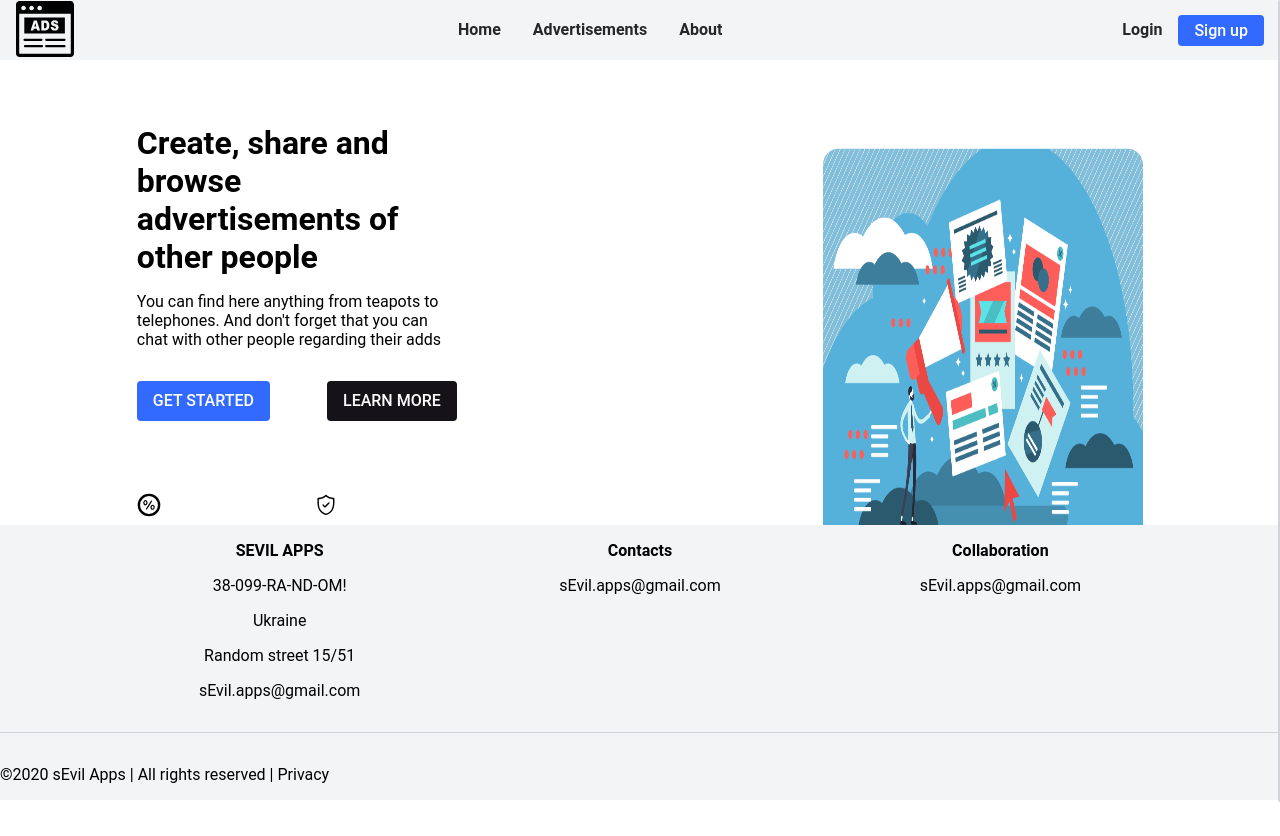
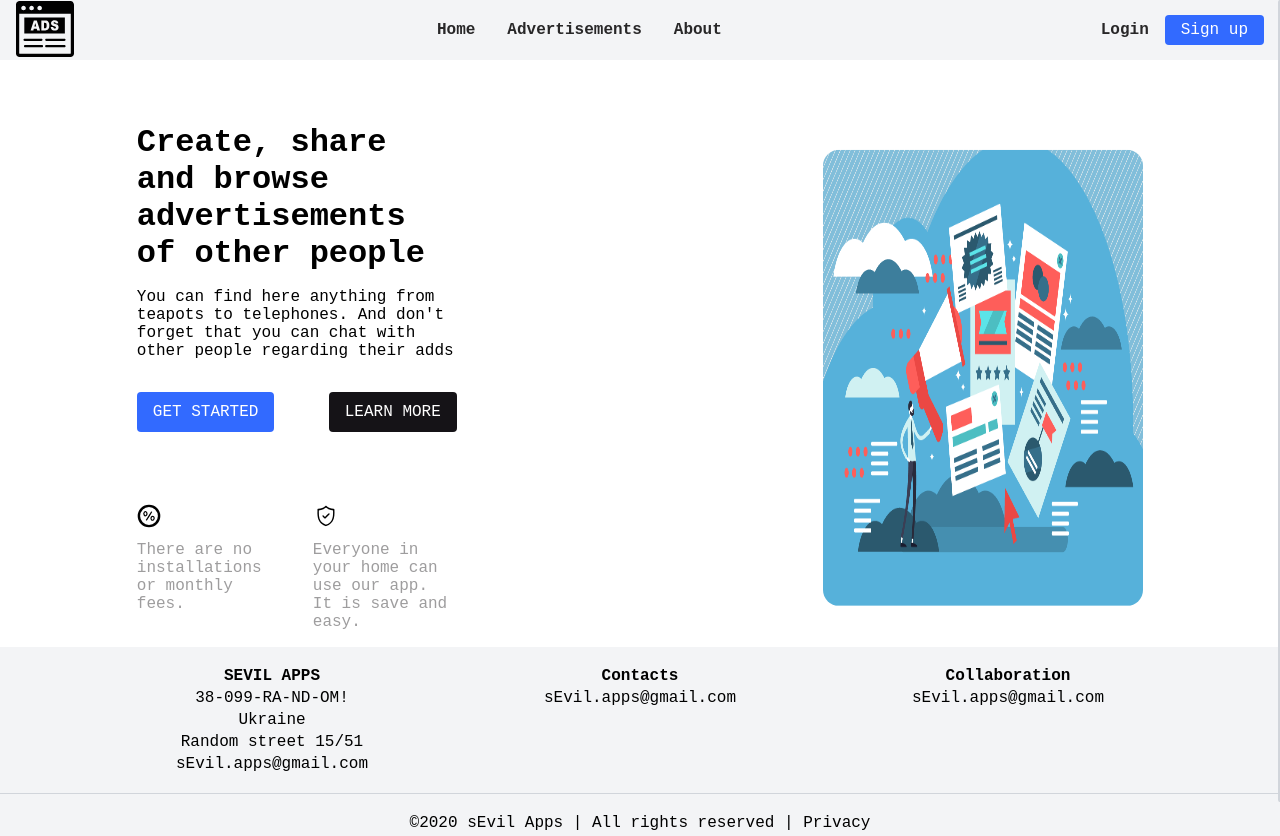
Before and after one commit to olegkarman/dcb, a React (Create React App) app in the folder DCB-Frontend/: page / in a window 1280 px wide. Before the commit the page ends 800 px from the top, so only its background shows below. Built offline with nearby package versions, Linux system fonts and the light colour scheme.

Commit message:
footer styles, position

```diff
--- a/DCB-Frontend/src/App.css
+++ /dev/null
@@ -1,38 +0,0 @@
-.App {
-  text-align: center;
-}
-
-.App-logo {
-  height: 40vmin;
-  pointer-events: none;
-}
-
-@media (prefers-reduced-motion: no-preference) {
-  .App-logo {
-    animation: App-logo-spin infinite 20s linear;
-  }
-}
-
-.App-header {
-  background-color: #282c34;
-  min-height: 100vh;
-  display: flex;
-  flex-direction: column;
-  align-items: center;
-  justify-content: center;
-  font-size: calc(10px + 2vmin);
-  color: white;
-}
-
-.App-link {
-  color: #61dafb;
-}
-
-@keyframes App-logo-spin {
-  from {
-    transform: rotate(0deg);
-  }
-  to {
-    transform: rotate(360deg);
-  }
-}
--- a/DCB-Frontend/src/App.js
+++ b/DCB-Frontend/src/App.js
@@ -6,18 +6,21 @@ import {
 import { HomePage } from "./pages/HomePage/HomePage";
 import { Navbar } from "./components/Navigation/Navbar/Navbar";
 import { Footer } from "./components/Footer/Footer";
+import styles from "./App.module.css";
 
 export const App = () => (
-    <>
+    <div className={styles.appWrapper}>
         <BrowserRouter>
             <Navbar />
+            <div className={styles.contentWrapper}>
                 <Routes>
                     <Route path="/" element={<HomePage />} />
                     {/*<Route path="main" element={<Main />} />*/}
                     {/*<Route path="login" element={<Login />} />*/}
                     {/*<Route path="register" element={<Register />} />*/}
                 </Routes>
+            </div>
             <Footer />
         </BrowserRouter>
-    </>
+    </div>
 )
--- /dev/null
+++ b/DCB-Frontend/src/App.module.css
@@ -0,0 +1,9 @@
+.appWrapper {
+    display: flex;
+    flex-flow: column;
+    height: 100vh;
+}
+
+.contentWrapper {
+    flex-grow : 1;
+}
--- a/DCB-Frontend/src/components/Footer/Footer.js
+++ b/DCB-Frontend/src/components/Footer/Footer.js
@@ -30,7 +30,7 @@ export const Footer = () => (
 
             <Spacer size={16} />
 
-            <p>
+            <p className={styles.rights}>
                 ©2020 sEvil Apps | All rights reserved | Privacy
             </p>
         </div>
--- a/DCB-Frontend/src/components/Footer/Footer.module.css
+++ b/DCB-Frontend/src/components/Footer/Footer.module.css
@@ -1,20 +1,35 @@
 .footerWrapper {
+    margin-top: 16px;
     width: 100%;
     justify-content: center;
-    position: absolute;
-    bottom: 0;
     background-color: #f3f4f6;
+}
+
+.footerWrapper p {
+    margin: 4px 0;
 }
 
 .contactsInfoWrapper {
     display: flex;
-    justify-content: space-evenly;
+    flex-direction: column;
 }
 
 .infoBox {
+    margin-top: 16px;
     text-align: center;
 }
 
 .infoHeader {
     font-weight: bold;
 }
+
+.rights {
+    text-align: center;
+}
+
+@media screen and (min-width: 768px) {
+    .contactsInfoWrapper {
+        flex-direction: row;
+        justify-content: space-evenly;
+    }
+}
--- a/DCB-Frontend/src/index.css
+++ b/DCB-Frontend/src/index.css
@@ -1,6 +1,6 @@
 body {
   margin: 0;
-  font-family: Roboto;
+  font-family: 'Roboto Mono', monospace;
   -webkit-font-smoothing: antialiased;
   -moz-osx-font-smoothing: grayscale;
 }
```
Lines whose indentation alone changed are shown as unchanged.
